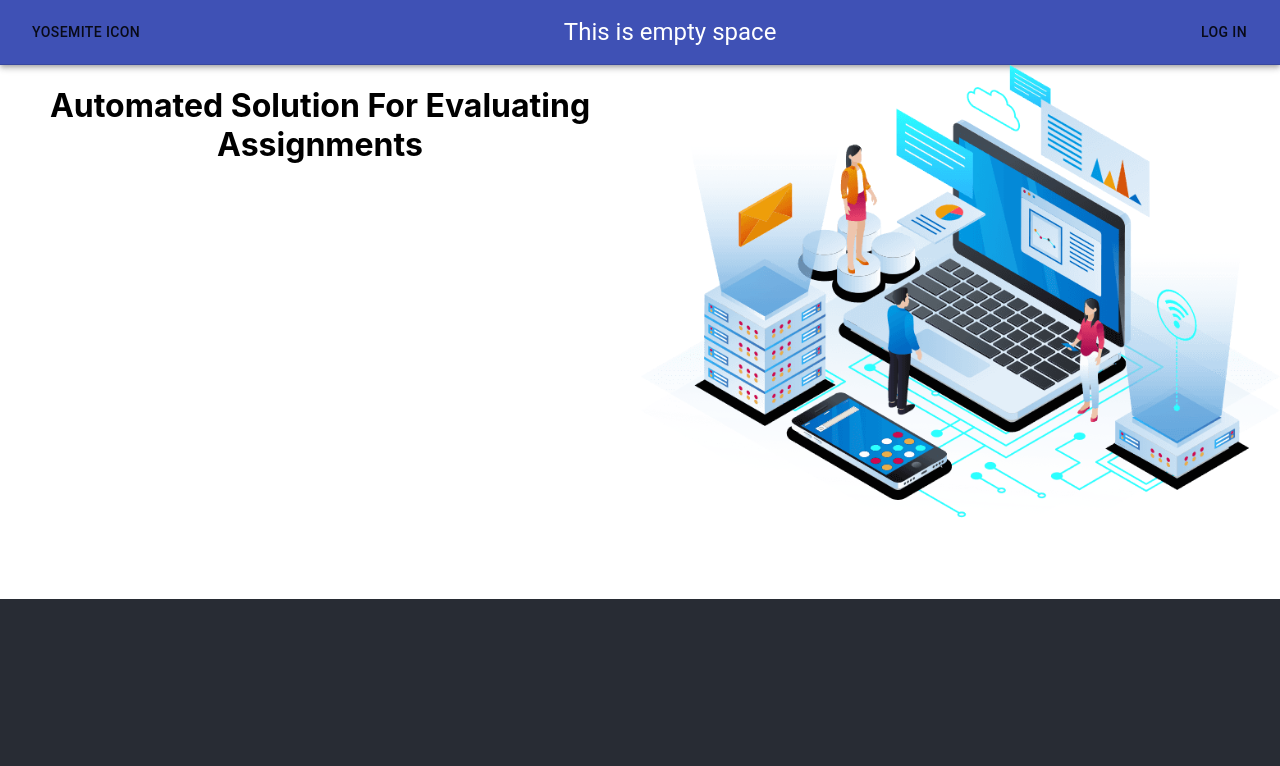
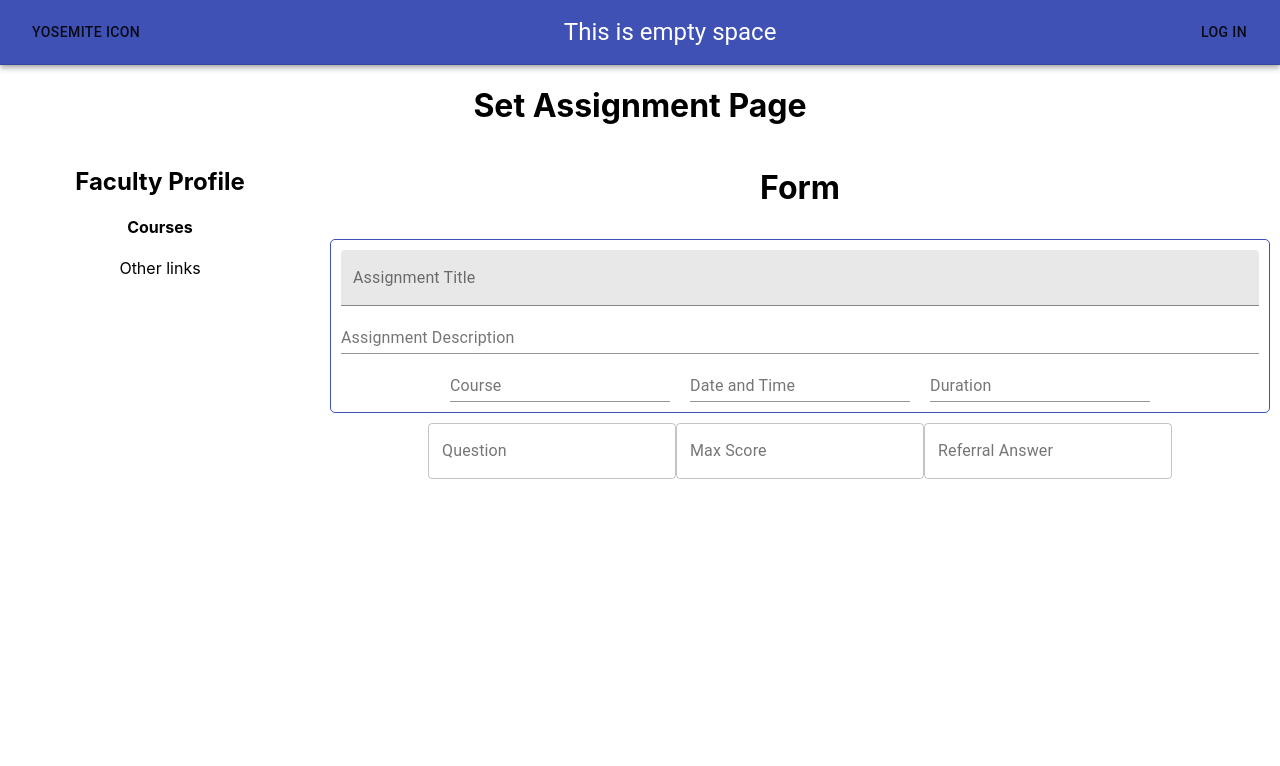
Before and after one commit to meet59patel/Group3-Yosemite-frontend, a React (Create React App) app: page / in a window 1280 px wide. Shown: the top 766 px of the page. Built offline with nearby package versions, Linux system fonts and the light colour scheme; no server answers.

Commit message:
Adds initaial SetAssignment Screen

```diff
--- a/src/App.js
+++ b/src/App.js
@@ -3,6 +3,7 @@ import './App.css';
 import LandingPage from './views/LandingPage';
 import LoginPage from './views/LoginPage';
 import Dashboard from './views/Dashboard';
+import SetAssignment from './views/SetAssignment';
 
 import { useUserState } from './components/context/UserContext';
 
@@ -12,7 +13,7 @@ function App() {
   return (
     <BrowserRouter>
       <Switch>
-        <Route exact path="/" component={LandingPage} />
+        <Route exact path="/" component={SetAssignment} />
         <Route path="/login" component={LoginPage} />
         <Route path="/dashboard" component={Dashboard} />
       </Switch>
--- /dev/null
+++ b/src/components/QuestionBoiler/index.js
@@ -0,0 +1,31 @@
+import React from 'react';
+
+import {
+    TextField
+} from '@material-ui/core';
+
+import { makeStyles } from '@material-ui/core/styles';
+
+const useStyles = makeStyles((theme) => ({
+
+}));
+
+export default function QuestionBoiler(props){
+    const classes=useStyles();
+    return(
+        <div>
+            <TextField
+                variant="outlined"
+                label= "Question"
+            />
+            <TextField
+                variant="outlined"
+                label= "Max Score"
+            />
+            <TextField
+                variant="outlined"
+                label= "Referral Answer"
+            />
+        </div>
+    );
+}
--- /dev/null
+++ b/src/views/SetAssignment/index.js
@@ -0,0 +1,75 @@
+import React from 'react';
+
+//material ui
+import {
+    Grid,
+    TextField
+} from '@material-ui/core';
+import { makeStyles } from '@material-ui/core/styles';
+
+//componenets
+import Header from '../../components/Header';
+import QuestionBoiler from '../../components/QuestionBoiler';
+
+const useStyles = makeStyles((theme) => ({
+    setAssignment: {
+        textAlign: `center`
+    },
+    questionForm:{
+        display: `inline-block`,
+        wdith: `80%`,
+        margin: `10px`,
+        border: `1px solid ${theme.palette.primary.main}`,
+        borderRadius: `5px`,
+        padding: `10px`
+    },
+    Title:{
+        width: `100%`,
+
+    }
+}));
+
+export default function SetAssignment(){
+    const classes = useStyles();
+
+    return(
+        <div className={classes.setAssignment} >
+            <Header/>
+            <h1>Set Assignment Page</h1>
+            <Grid container>
+                <Grid item md={3}>
+                    <h2>Faculty Profile</h2>
+                    <h4>Courses</h4>
+                    Other links
+                </Grid>
+                <Grid item md={9} >
+                    <h1>Form</h1>
+                    <div className={classes.questionForm}>
+                        <TextField
+                            variant="filled"
+                            label="Assignment Title"
+                            className={classes.Title}
+                        />
+                        <TextField
+                            label="Assignment Description"
+                            className={classes.Title}
+                        />
+                        <TextField
+                            label="Course"
+                            style={{margin: `0 10px`}}
+                        />
+                        <TextField
+                            label="Date and Time"
+                            style={{margin: `0 10px`}}
+                        />
+                        <TextField
+                            label="Duration"
+                            style={{margin: `0 10px`}}
+                        />
+                    </div>
+                    <QuestionBoiler/>
+                </Grid>
+            </Grid>
+        </div>
+    )
+}
```
